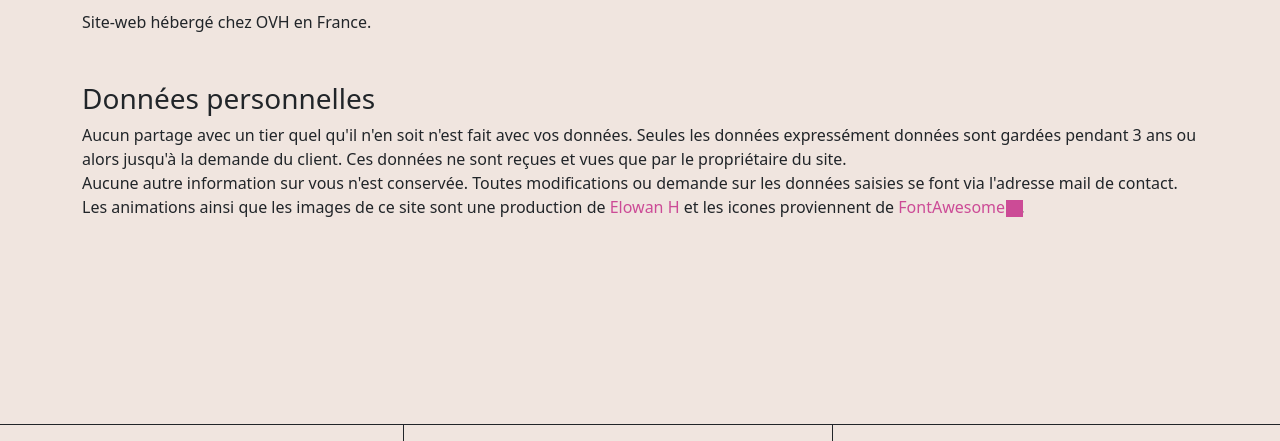
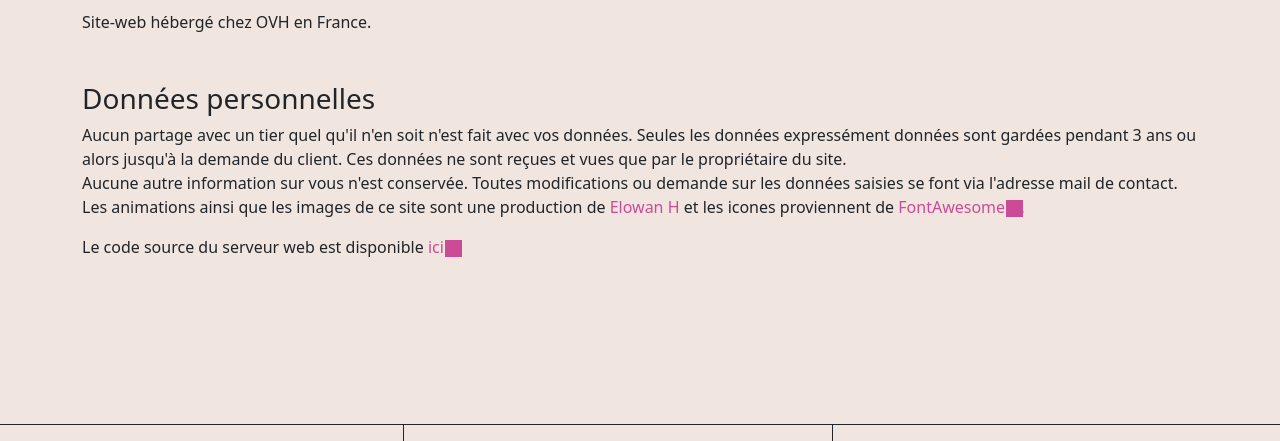
Before and after one commit to Elowarp/portfolio, a Django app: page /legal/ in a window 1280 px wide. Shown: the part 312-753 px from the top of the page. Run offline with Django 4.2, Linux system fonts and the light colour scheme; some libraries are stand-ins or nearby versions; grey boxes are pictures that could not be loaded.

Commit message:
Update mentions legales

```diff
--- a/templates/mentionsLegales.html
+++ b/templates/mentionsLegales.html
@@ -23,6 +23,10 @@
         production de <span class="highlight">Elowan H</span> et les icones
         proviennent de
         <a href="https://fontawesome.com/" target="_blank">FontAwesome</a>.
+
+      </p>
+      <p>
+        Le code source du serveur web est disponible <a href="https://github.com/Elowarp/portfolio" target="_blank">ici</a>
       </p>
     </div>
   </div>
```
